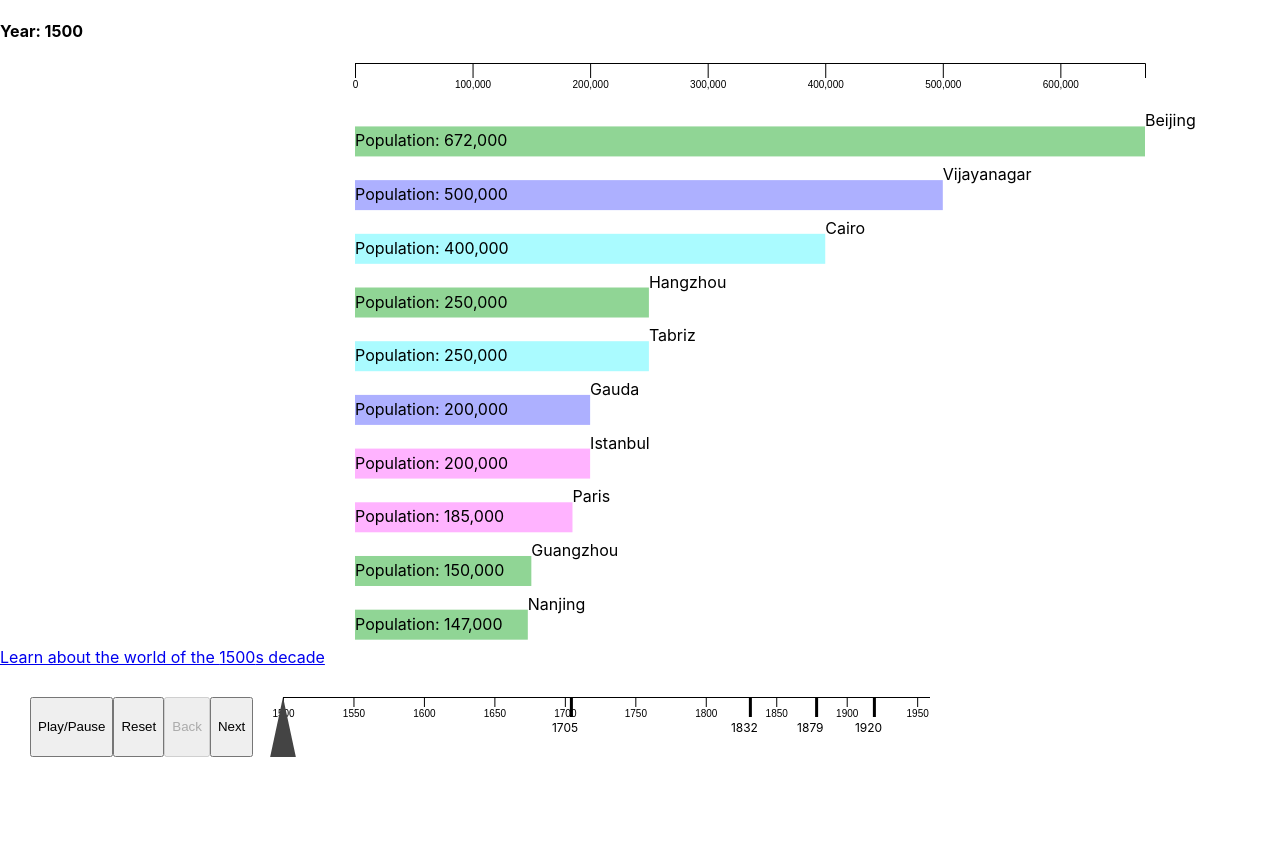
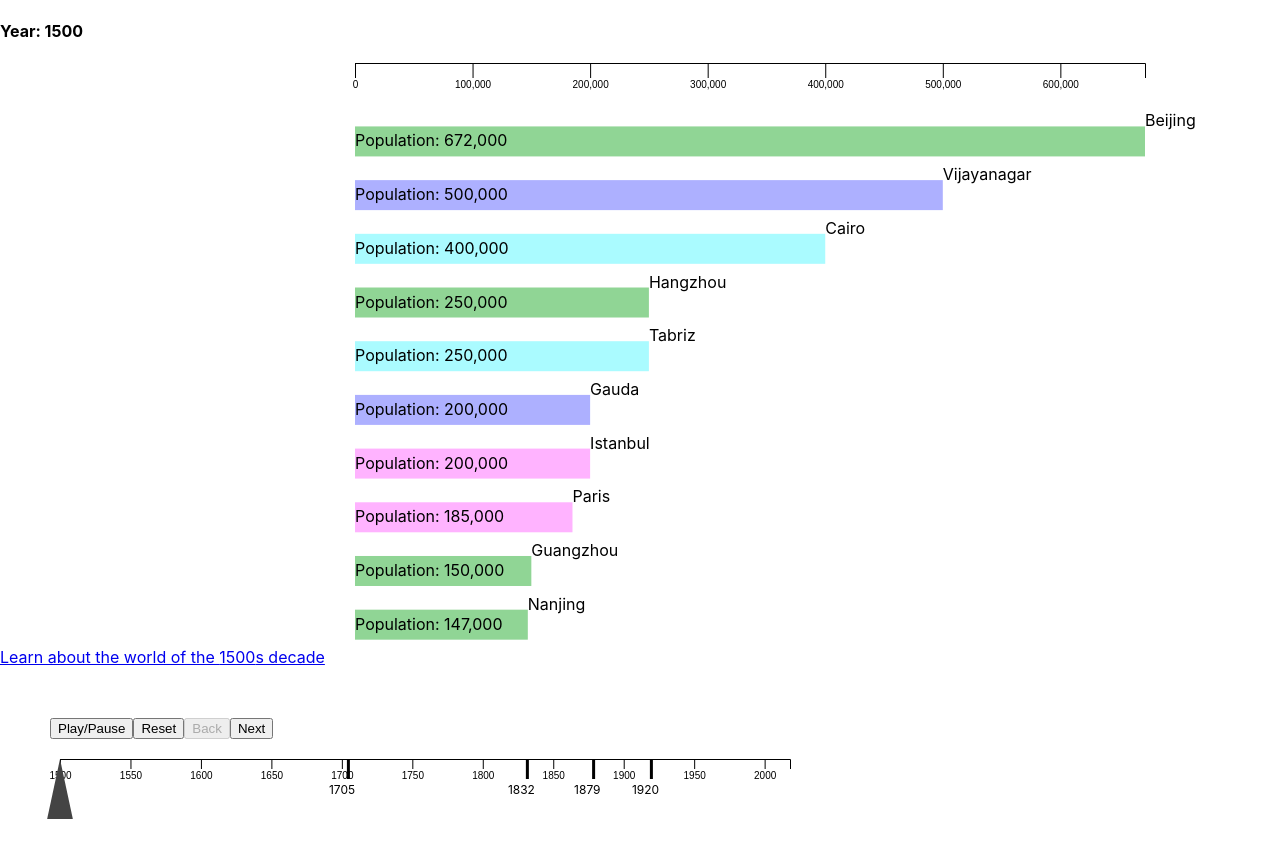
Before and after one commit to keithlmiller/timeline, a React (Create React App) app: page / in a window 1280 px wide. Before the commit the page ends 800 px from the top, so only its background shows below. Built offline with nearby package versions, Linux system fonts and the light colour scheme.

Commit message:
improved back/next navigation

```diff
--- a/src/components/D3Slider.js
+++ b/src/components/D3Slider.js
@@ -19,9 +19,10 @@ function D3Slider({ start = 1600, end = 2020, onChange, width = 650, year, steps
   const [currYear, setCurrYear] = useState(start);
   const [isPlaying, setIsPlaying] = useState(false);
   const [xScale, setXScale] = useState(null);
-  const [currStep, setCurrStep] = useState(-1);
+  const [currStep, setCurrStep] = useState(0);
   const [stepMarkers, setStepMarkers] = useState([]);
   const [tick, setTick] = useState(10);
+  const [allSteps, setAllSteps] = useState([start, ...steps, end])
 
   // set up scale for component-wide use
   useEffect(() => {
@@ -34,14 +35,18 @@ function D3Slider({ start = 1600, end = 2020, onChange, width = 650, year, steps
   }, [])
 
   const togglePlayback = () => {
+    if (!isPlaying) {
+      setCurrStep(0);
+    }
     setIsPlaying(!isPlaying);
   }
 
   const handleReset = () => {
     setIsPlaying(false);
     setDraggerX(padding.left);
+    setTempX(padding.left)
     onChange(start);
-    setCurrStep(-1);
+    setCurrStep(0);
   }
 
   const handleNext = () => {
@@ -58,8 +63,10 @@ function D3Slider({ start = 1600, end = 2020, onChange, width = 650, year, steps
   }
 
   function advanceToStep(newStep) {
-      setDraggerX(xScale.scale(steps[newStep]));
-      onChange(steps[newStep])
+    const newX = xScale.scale(allSteps[newStep]);
+    setDraggerX(newX);
+    setTempX(newX)
+    onChange(allSteps[newStep])
   }
 
   // useEffect(() => {
@@ -109,14 +116,15 @@ function D3Slider({ start = 1600, end = 2020, onChange, width = 650, year, steps
       if (isPlaying) {
         interval = setInterval(() => {
           if (steps.length) {
-            if (currStep <= steps.length - 1) {
-              setDraggerX(xScale.scale(steps[currStep]));
-              onChange(steps[currStep])
+            if (currStep <= allSteps.length - 1) {
+              setDraggerX(xScale.scale(allSteps[currStep]));
+              onChange(allSteps[currStep])
 
               return setCurrStep(currStep+1)
             }
             clearInterval(interval);
-            setCurrStep(-1);
+            setCurrStep(0);
+
             return setIsPlaying(false);
           }
           setDraggerX(draggerX + tick);
@@ -127,7 +135,7 @@ function D3Slider({ start = 1600, end = 2020, onChange, width = 650, year, steps
       }
     }
     return () => clearInterval(interval);
-  }, [isPlaying, setDraggerX, draggerX, xScale, currStep, steps, tick, onChange])
+  }, [isPlaying, setDraggerX, draggerX, xScale, currStep, steps, allSteps, tick, onChange])
 
   useEffect(() => {
     if (xScale) {
@@ -178,7 +186,6 @@ function D3Slider({ start = 1600, end = 2020, onChange, width = 650, year, steps
 
   useEffect(() => {
     if (xScale && !(steps.length && isPlaying)) {
-      return;
       const remainder = tempX - draggerX;
 
       if (remainder > tick*.5) {
@@ -205,11 +212,14 @@ function D3Slider({ start = 1600, end = 2020, onChange, width = 650, year, steps
 
   return (
     <div className='slider-container'>
+      <div className='controls'>
         <button onClick={togglePlayback}>Play/Pause</button>
         <button onClick={handleReset}>Reset</button>
-      <button disabled={!!(currStep < 0)} onClick={handleBack}>Back</button>
-      <button disabled={!!(currStep === steps.length - 1)} onClick={handleNext}>Next</button>
+        <button disabled={!!(currStep === 0)} onClick={handleBack}>Back</button>
+        <button disabled={!!(currStep === allSteps.length - 1)} onClick={handleNext}>Next</button>
+      </div>
 
+      <div className='slider'>
         <svg width={width} height={60}>
           <g>
             {stepMarkers.map(d => (
@@ -242,6 +252,8 @@ function D3Slider({ start = 1600, end = 2020, onChange, width = 650, year, steps
           />
         </svg>
       </div>
+
+    </div>
   );
 }
 
--- a/src/components/Slider.scss
+++ b/src/components/Slider.scss
@@ -2,6 +2,7 @@
   width: 900px;
   padding: 30px;
   display: flex;
+  flex-direction: column;
 
   .range-slider {
     -webkit-appearance: none;
@@ -23,21 +24,25 @@
   .dragger {
     cursor: pointer;
   }
+
+  .controls {
+    padding: 20px;
+  }
 }
 
-
-.myslider {
-  background: #FCF3CF  ;
-  width: 50%;
-  height: 20px;
-  opacity: 2;
- }
+// example
+// .myslider {
+//   background: #FCF3CF  ;
+//   width: 50%;
+//   height: 20px;
+//   opacity: 2;
+//  }
 
 
-.myslider::-webkit-slider-thumb {
-  -webkit-appearance: none;
-  cursor: pointer;
-  background: #34495E  ;
-  width: 5%;
-  height: 20px;
-}
+// .myslider::-webkit-slider-thumb {
+//   -webkit-appearance: none;
+//   cursor: pointer;
+//   background: #34495E  ;
+//   width: 5%;
+//   height: 20px;
+// }
```
Lines whose indentation alone changed are shown as unchanged.
